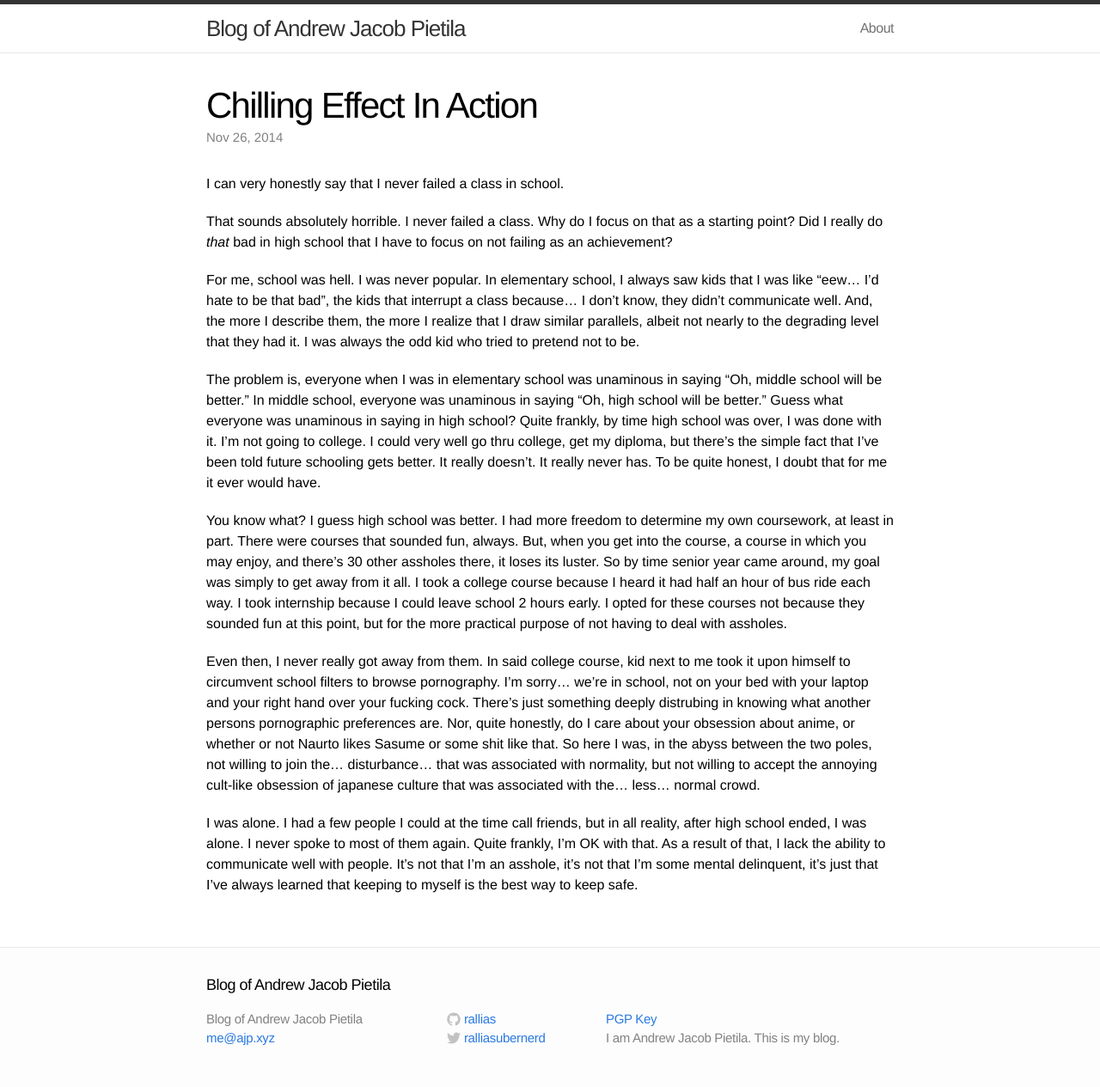
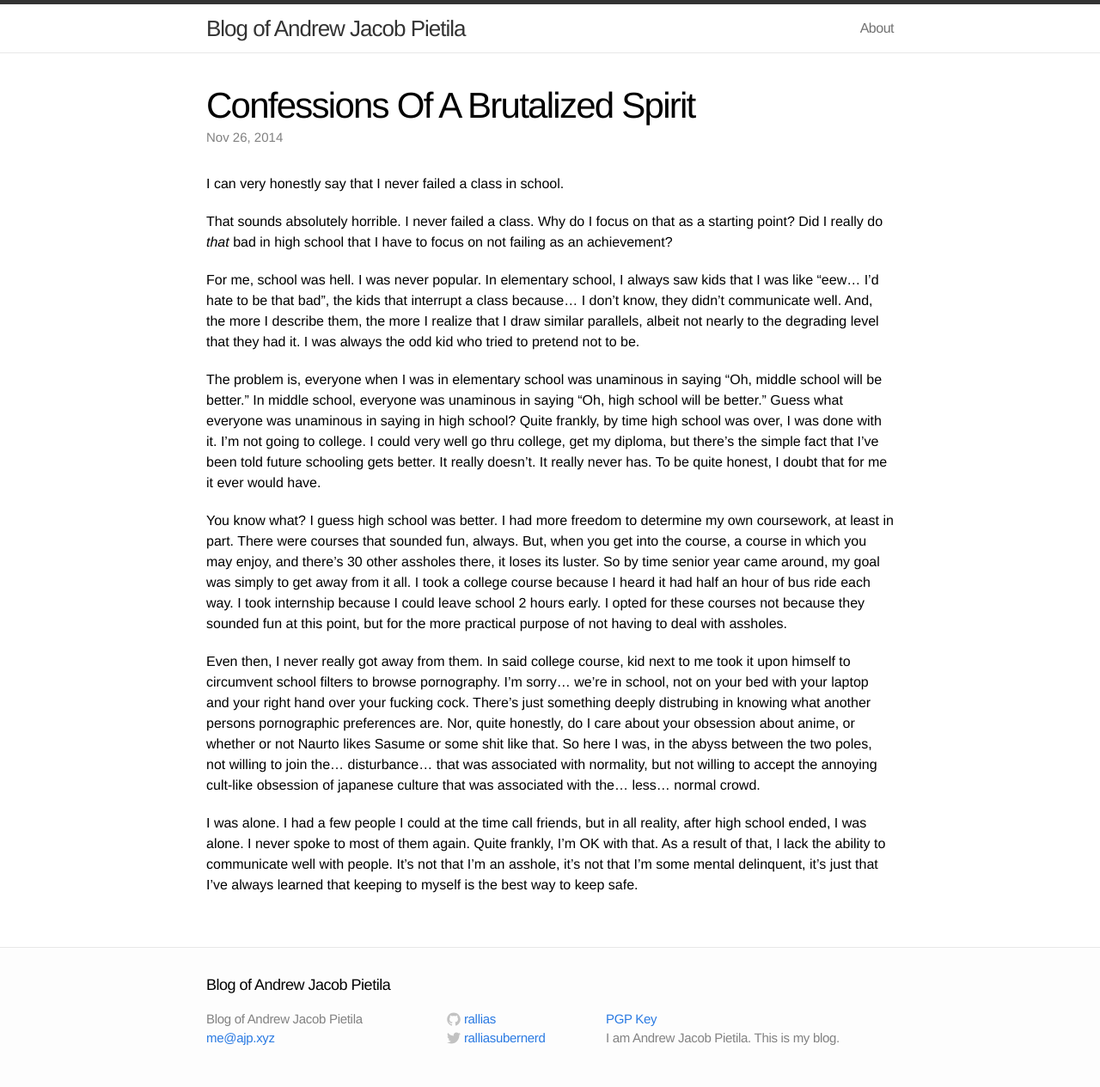
Before and after one commit to rallias/ajp.xyz, a Jekyll site: the page built from _posts/2014-11-26-Confessions-Of-A-Brutalized-Spirit.markdown, in a window 1280 px wide. Shown: the whole page at 86% size. Built offline with Jekyll 4.4.1, drawn with Linux system fonts in a browser that asks for light colours.

Commit message:
Formatting issues.

```diff
--- a/_posts/2014-11-26-Confessions-Of-A-Brutalized-Spirit.markdown
+++ b/_posts/2014-11-26-Confessions-Of-A-Brutalized-Spirit.markdown
@@ -1,6 +1,6 @@
 ---
 layout: post
-title:  "Chilling Effect In Action"
+title:  "Confessions Of A Brutalized Spirit"
 date:   2014-11-26 12:00:00
 categories: history
 ---
```
